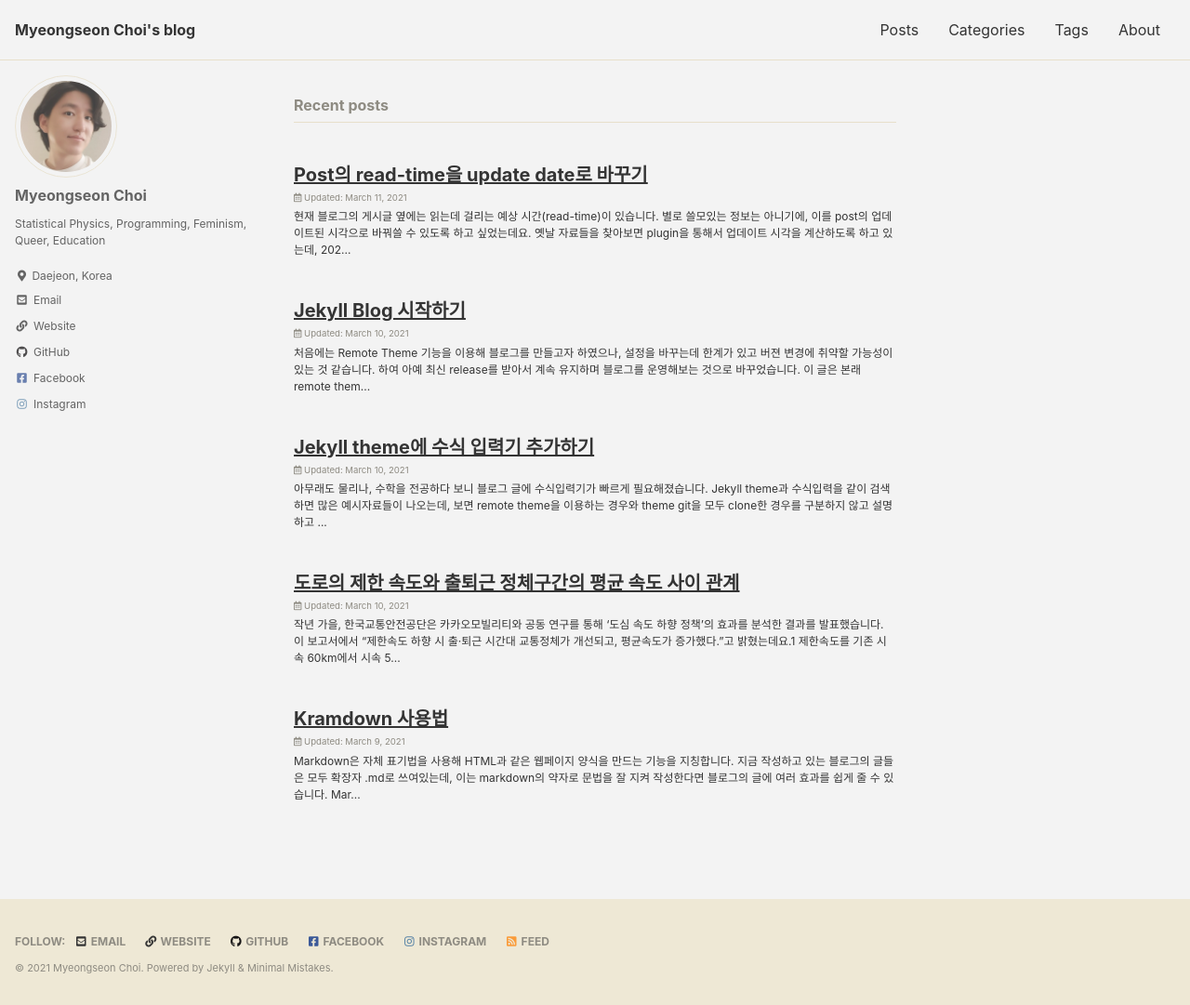
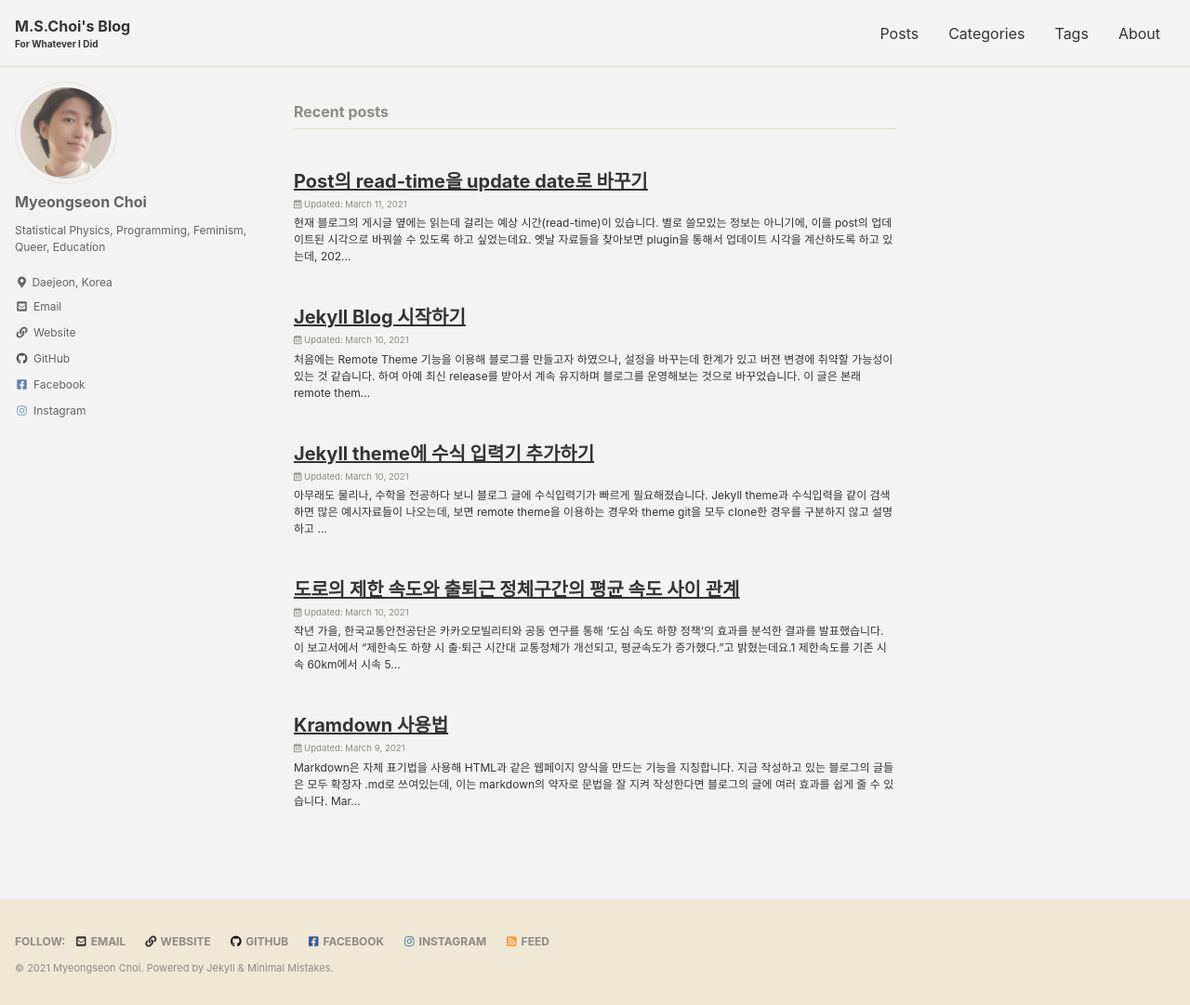
Before and after one commit to key262yek/key262yek.github.io, a Jekyll site: the page built from index.html, in a window 1280 px wide and 1081 px high. Shown: the whole window at 93% size. Built offline with Jekyll 4.4.1, drawn with Linux system fonts in a browser that asks for light colours; cached includes are drawn as plain includes; the list of posts is cut into pages by our own code.

Commit message:
Update _config.yml
Change blog's title and subtitle

```diff
--- a/_config.yml
+++ b/_config.yml
@@ -16,9 +16,9 @@ minimal_mistakes_skin    : "dirt" # "air", "aqua", "contrast", "dark", "dirt", "
 
 # Site Settings
 locale                   : "en-US"
-title                    : "Myeongseon Choi's blog"
+title                    : "M.S.Choi's Blog"
 title_separator          : "-"
-subtitle                 : # site tagline that appears below site title in masthead
+subtitle                 : "For Whatever I Did" # site tagline that appears below site title in masthead
 name                     : "Myeongseon Choi"
 description              : "An amazing website."
 url                      : "https://key262yek.github.io" # the base hostname & protocol for your site e.g. "https://mmistakes.github.io"
@@ -26,7 +26,7 @@ baseurl                  : # the subpath of your site, e.g. "/blog"
 repository               : "key262yek/key262yek.github.io" # GitHub username/repo-name e.g. "mmistakes/minimal-mistakes"
 teaser                   : # path of fallback teaser image, e.g. "/assets/images/500x300.png"
 logo                     : # path of logo image to display in the masthead, e.g. "/assets/images/88x88.png"
-masthead_title           : # overrides the website title displayed in the masthead, use " " for no title
+masthead_title           :  # overrides the website title displayed in the masthead, use " " for no title
 # breadcrumbs            : false # true, false (default)
 words_per_minute         : 200
 comments:
```
